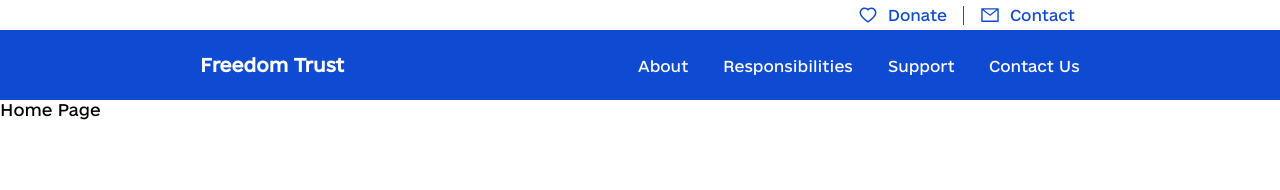
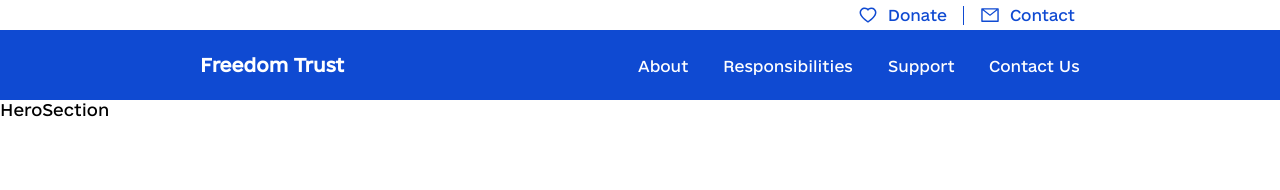
Before and after one commit to yanzhabko/freedom-trust, a Next.js app: page / in a window 1280 px wide. Shown: the top 190 px of the page. Built offline with nearby package versions, Linux system fonts and the light colour scheme.

Commit message:
init hero section

```diff
--- a/app/page.tsx
+++ b/app/page.tsx
@@ -1,7 +1,10 @@
 import React from "react"
+import HeroSection from "@/sections/home_page/HeroSection"
 
 export default function Home() {
   return (
-    <div>Home Page</div>
+    <div>
+      <HeroSection />
+    </div>
   )
 }
--- /dev/null
+++ b/sections/home_page/HeroSection.module.scss
@@ -0,0 +1,4 @@
+@import "@/style/mixin";
+@import "@/style/container";
+@import "@/style/fonts";
+@import "@/style/colors";
--- /dev/null
+++ b/sections/home_page/HeroSection.tsx
@@ -0,0 +1,9 @@
+import React from 'react'
+
+const HeroSection = () => {
+	return (
+		<section>HeroSection</section>
+	)
+}
+
+export default HeroSection
```
